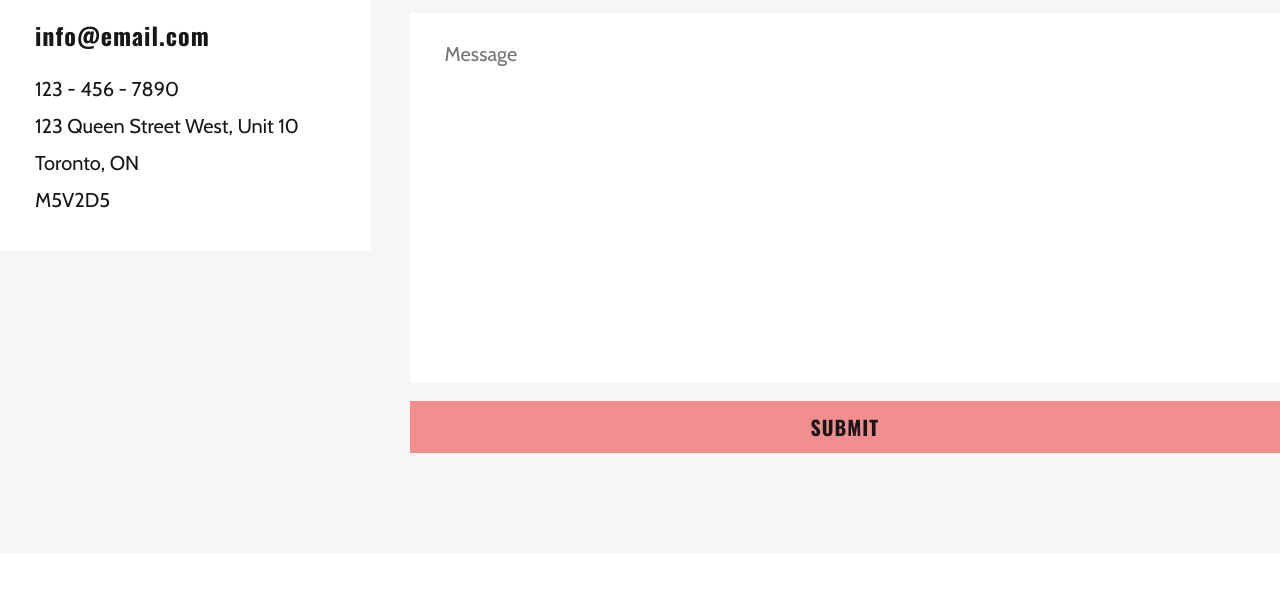
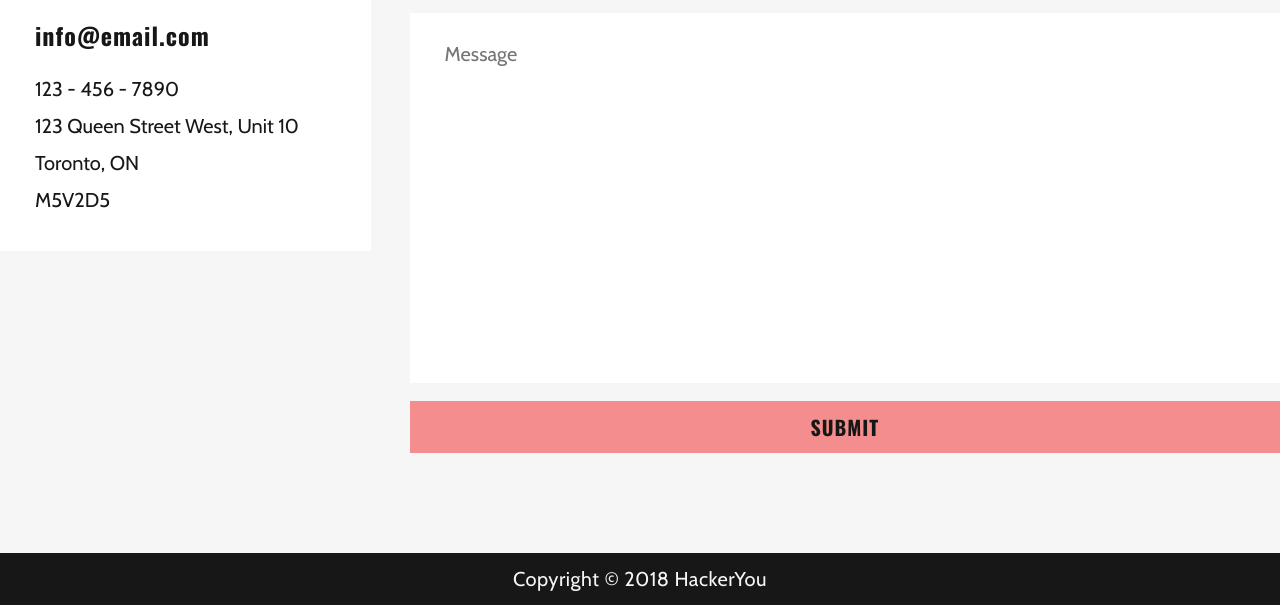
Before and after one commit to ShielaroseGandhi/shielarose_gandhi_project2, a plain HTML site: page contact.html in a window 1280 px wide. Shown: the part 664-1269 px from the top of the page. Before the commit the page ends 1217 px from the top, so only its background shows below. Drawn offline with nearby package versions, Linux system fonts and the light colour scheme.

Commit message:
Added footer to contact me page

```diff
--- a/contact.html
+++ b/contact.html
@@ -77,3 +77,13 @@
          </form>
       </div>
    </main>
+
+   <!-- FOOTER START -->
+   <footer class="footer">
+      <p class="footer__text">Copyright &copy;
+         <a href="www.hackeryou.com" class="footer__link">2018 HackerYou</a>
+      </p>
+   </footer>
+   <!-- FOOTER END -->
+</body>
+</html>
```
